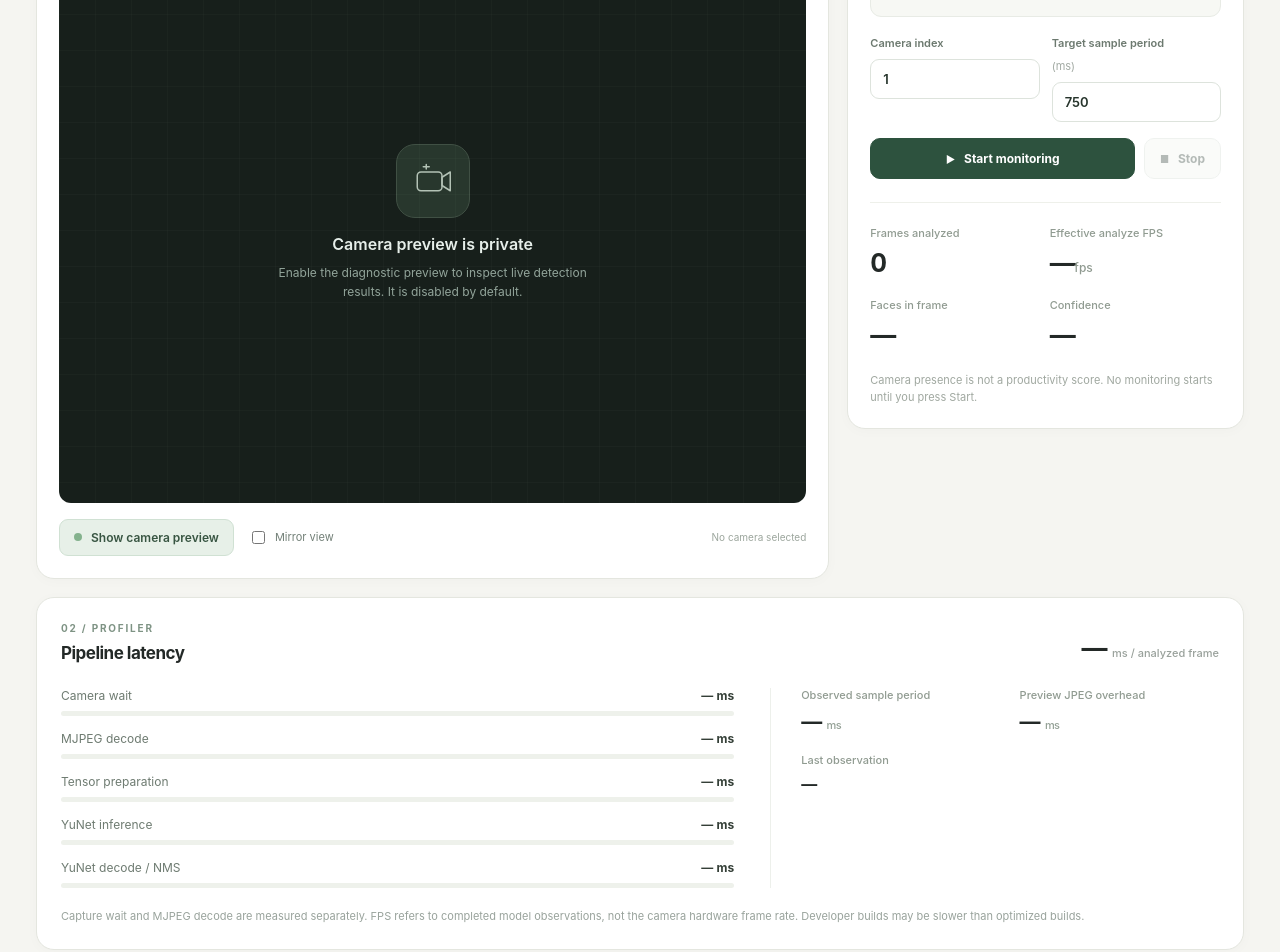
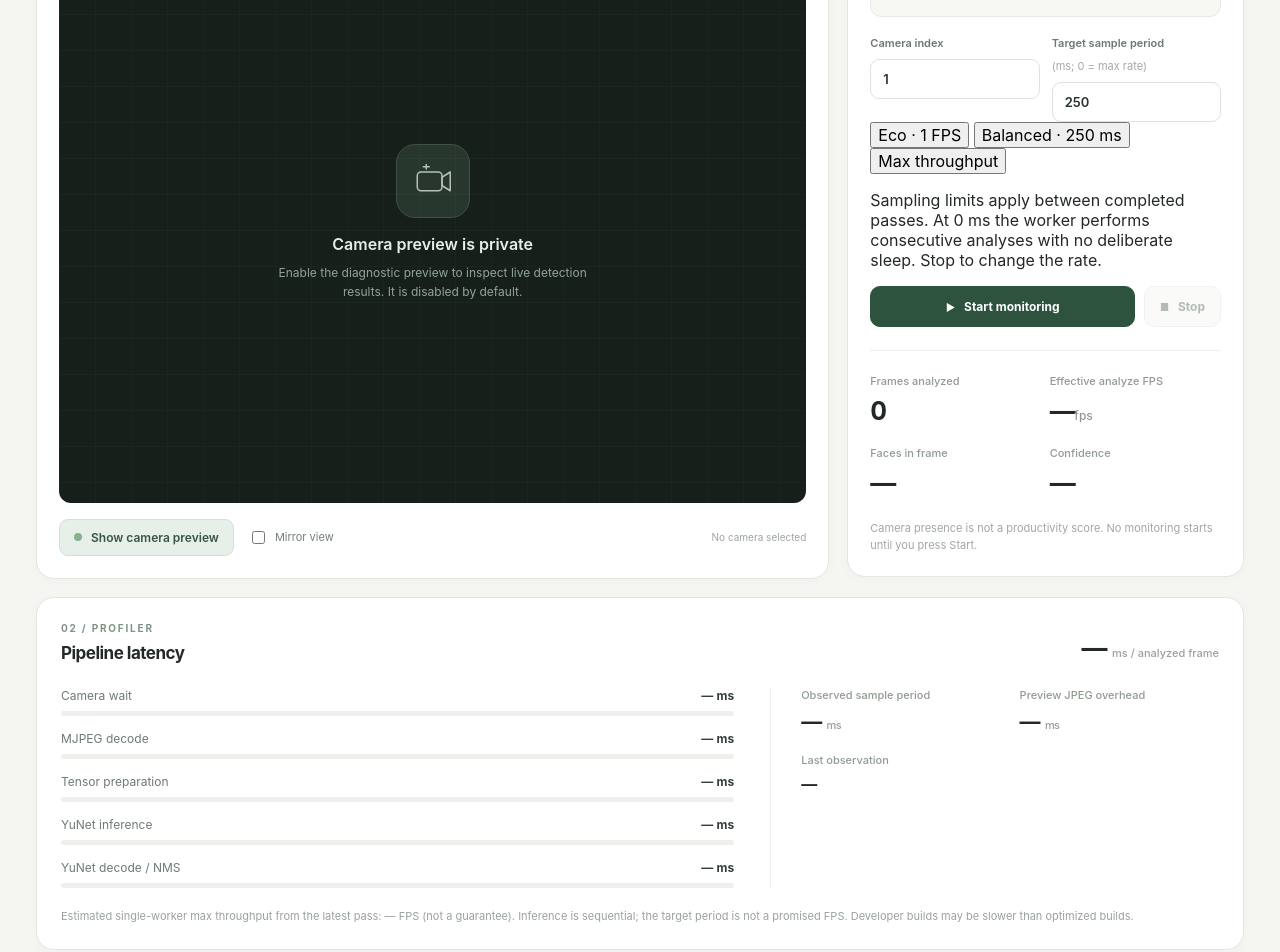
Before and after one commit to moderubias/attentracker, a Svelte app in the folder app/desktop/: page / in a window 1280 px wide. Shown: the part 400-1352 px from the top of the page. Built offline with nearby package versions, Linux system fonts and the light colour scheme.

Commit message:
DAI #9: add max-throughput and sampling presets to studio

```diff
--- a/app/desktop/src/App.svelte
+++ b/app/desktop/src/App.svelte
@@ -51,7 +51,7 @@
   let previewEnabled = $state(false);
   let mirror = $state(false);
   let cameraIndex = $state(1);
-  let intervalMs = $state(750);
+  let intervalMs = $state(250);
   let commandPending = $state(false);
   let commandError = $state<string | null>(null);
   let lastPreviewSequence = 0;
@@ -72,11 +72,16 @@
   let canStart = $derived(
     !busy && !commandPending &&
     Number.isInteger(cameraIndex) && cameraIndex >= 0 &&
-    Number.isInteger(intervalMs) && intervalMs >= 250 && intervalMs <= 60_000
+    Number.isInteger(intervalMs) && intervalMs >= 0 && intervalMs <= 60_000
   );
   let observedFps = $derived(
     snapshot.lastObservationPeriodMs && snapshot.lastObservationPeriodMs > 0
       ? 1000 / snapshot.lastObservationPeriodMs
+      : null
+  );
+  let unthrottledEstimate = $derived(
+    snapshot.lastAnalysisMs && snapshot.lastAnalysisMs > 0
+      ? 1000 / (snapshot.lastAnalysisMs + (snapshot.lastPreviewMs ?? 0))
       : null
   );
 
@@ -297,10 +302,17 @@
         <label>Camera index
           <input type="number" min="0" step="1" bind:value={cameraIndex} disabled={busy || commandPending} />
         </label>
-        <label>Target sample period <span>(ms)</span>
-          <input type="number" min="250" max="60000" step="250" bind:value={intervalMs} disabled={busy || commandPending} />
+        <label>Target sample period <span>(ms; 0 = max rate)</span>
+          <input type="number" min="0" max="60000" step="50" bind:value={intervalMs} disabled={busy || commandPending} />
         </label>
       </div>
+
+      <div class="rate-presets" aria-label="Sampling rate presets">
+        <button type="button" class:selected={intervalMs === 1000} onclick={() => intervalMs = 1000} disabled={busy || commandPending}>Eco · 1 FPS</button>
+        <button type="button" class:selected={intervalMs === 250} onclick={() => intervalMs = 250} disabled={busy || commandPending}>Balanced · 250 ms</button>
+        <button type="button" class:selected={intervalMs === 0} onclick={() => intervalMs = 0} disabled={busy || commandPending}>Max throughput</button>
+      </div>
+      <p class="rate-hint">Sampling limits apply between completed passes. At 0 ms the worker performs consecutive analyses with no deliberate sleep. Stop to change the rate.</p>
 
       <div class="session-actions">
         <button class="start-button" onclick={start} disabled={!canStart}>
@@ -371,7 +383,7 @@
         </div>
       </div>
     </div>
-    <p class="measurement-note">Capture wait and MJPEG decode are measured separately. FPS refers to completed model observations, not the camera hardware frame rate. Developer builds may be slower than optimized builds.</p>
+    <p class="measurement-note">Estimated single-worker max throughput from the latest pass: {unthrottledEstimate == null ? "—" : unthrottledEstimate.toFixed(2)} FPS (not a guarantee). Inference is sequential; the target period is not a promised FPS. Developer builds may be slower than optimized builds.</p>
   </section>
 
   {#if snapshot.lastError}
```
